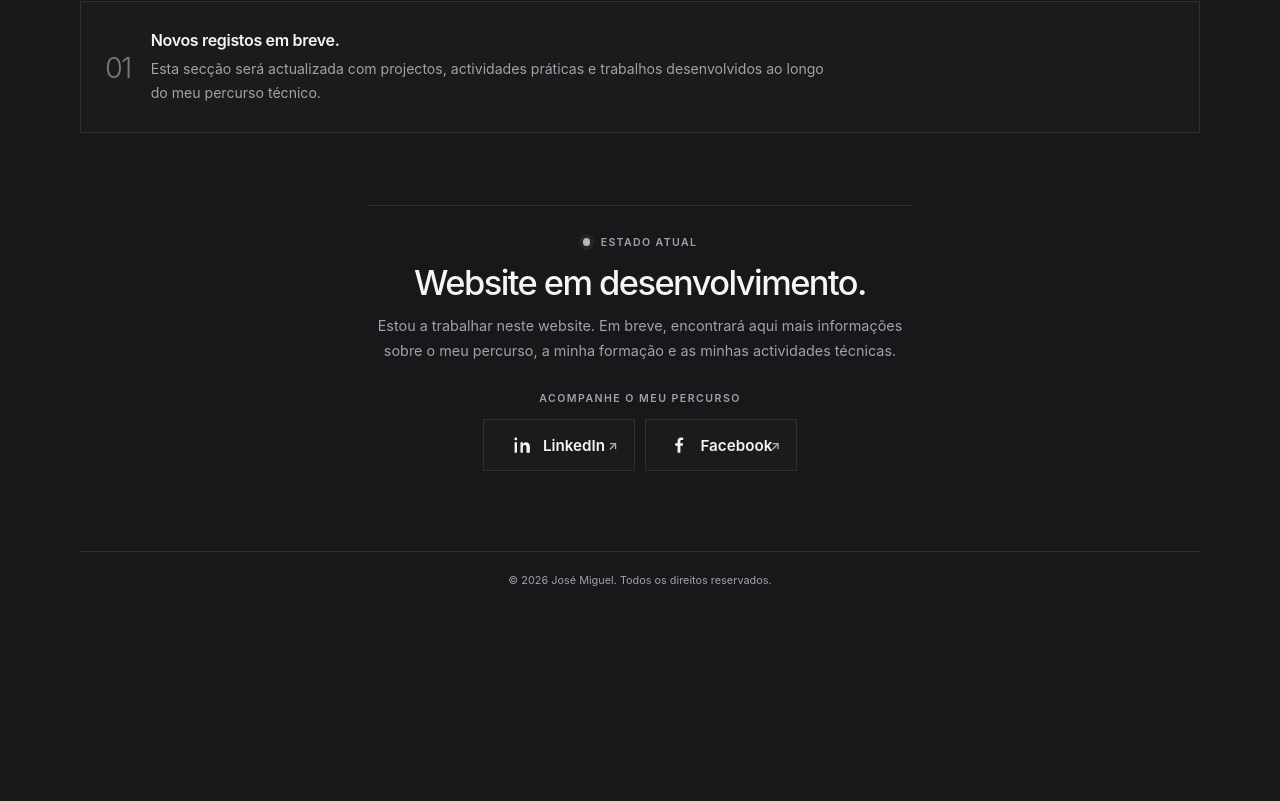
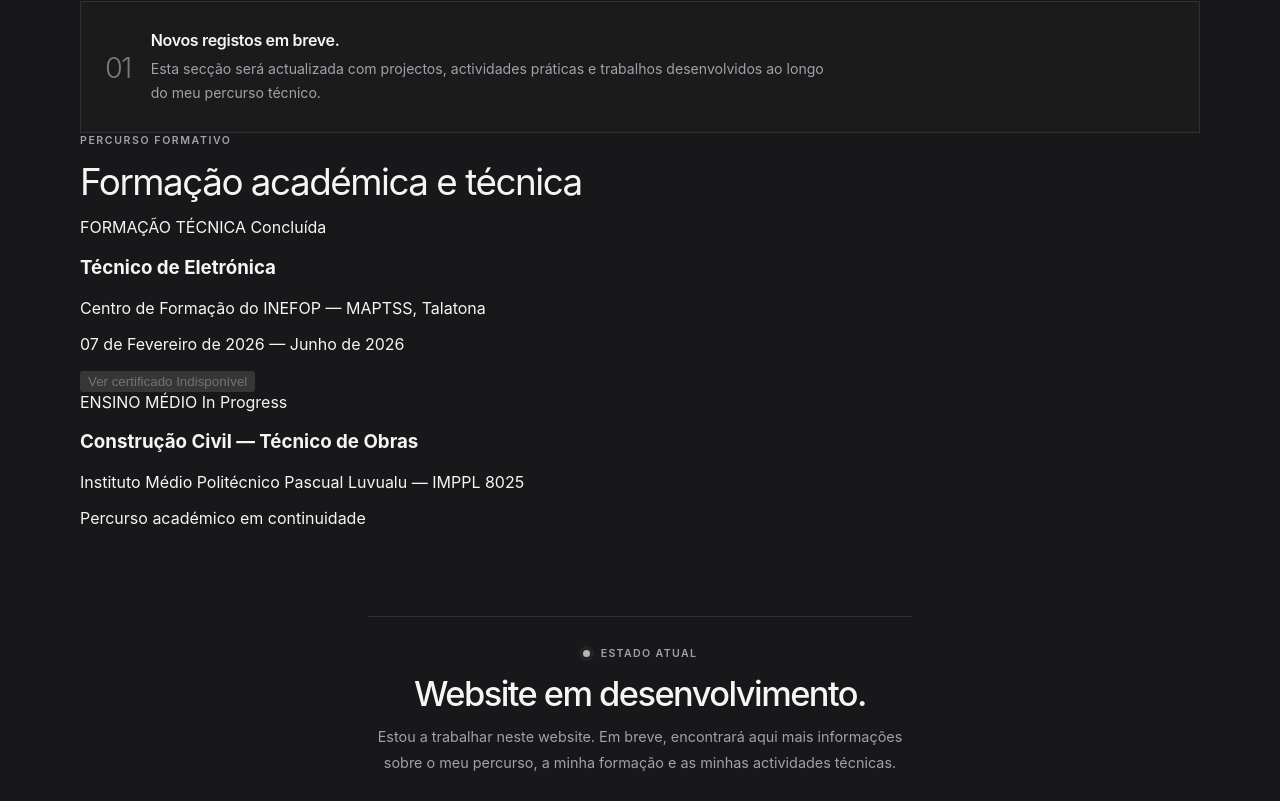
Before and after one commit to josemanuelmiguel070-del/myportfolio, a plain HTML site: page portfolio/index.html in a window 1280 px wide. Shown: the part 753-1554 px from the top of the page. Before the commit the page ends 1383 px from the top, so only its background shows below. Drawn offline with Linux system fonts and the light colour scheme.

Commit message:
Add academic and technical education section

```diff
--- a/portfolio/index.html
+++ b/portfolio/index.html
@@ -120,6 +120,40 @@
         </div>
       </section>
 
+
+      <section class="education-section" aria-labelledby="education-title">
+        <div class="education-heading">
+          <p class="section-eyebrow">PERCURSO FORMATIVO</p>
+          <h2 id="education-title">Formação académica e técnica</h2>
+        </div>
+
+        <div class="education-list">
+          <article class="education-card">
+            <div class="education-card__top">
+              <span class="education-card__category">FORMAÇÃO TÉCNICA</span>
+              <span class="education-status education-status--completed">Concluída</span>
+            </div>
+            <h3>Técnico de Eletrónica</h3>
+            <p class="education-institution">Centro de Formação do INEFOP — MAPTSS, Talatona</p>
+            <p class="education-period">07 de Fevereiro de 2026 — Junho de 2026</p>
+            <button class="certificate-button" type="button" disabled aria-disabled="true">
+              <span>Ver certificado</span>
+              <span class="certificate-button__status">Indisponível</span>
+            </button>
+          </article>
+
+          <article class="education-card">
+            <div class="education-card__top">
+              <span class="education-card__category">ENSINO MÉDIO</span>
+              <span class="education-status education-status--progress">In Progress</span>
+            </div>
+            <h3>Construção Civil — Técnico de Obras</h3>
+            <p class="education-institution">Instituto Médio Politécnico Pascual Luvualu — IMPPL 8025</p>
+            <p class="education-period">Percurso académico em continuidade</p>
+          </article>
+        </div>
+      </section>
+
       <section class="coming-soon" aria-labelledby="coming-soon-title">
         <div class="status-label">
           <span class="status-light" aria-hidden="true"></span>
```
